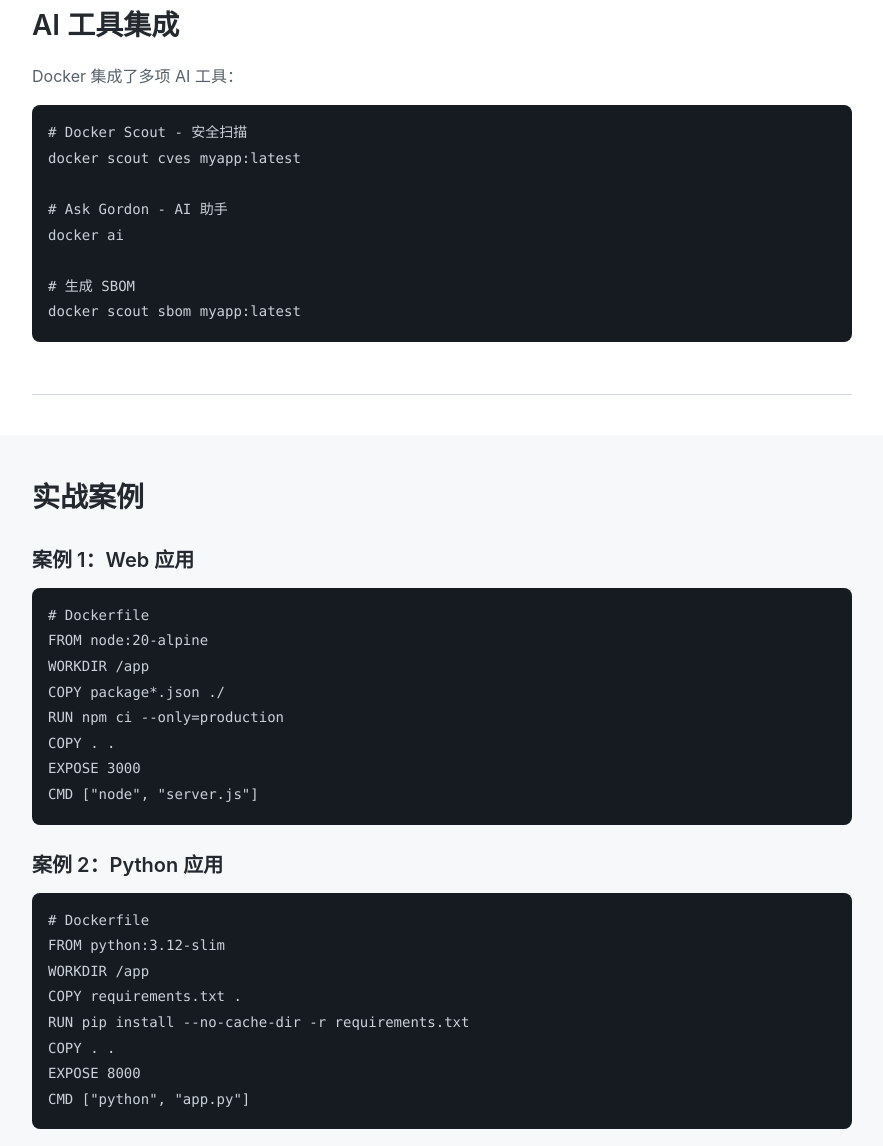
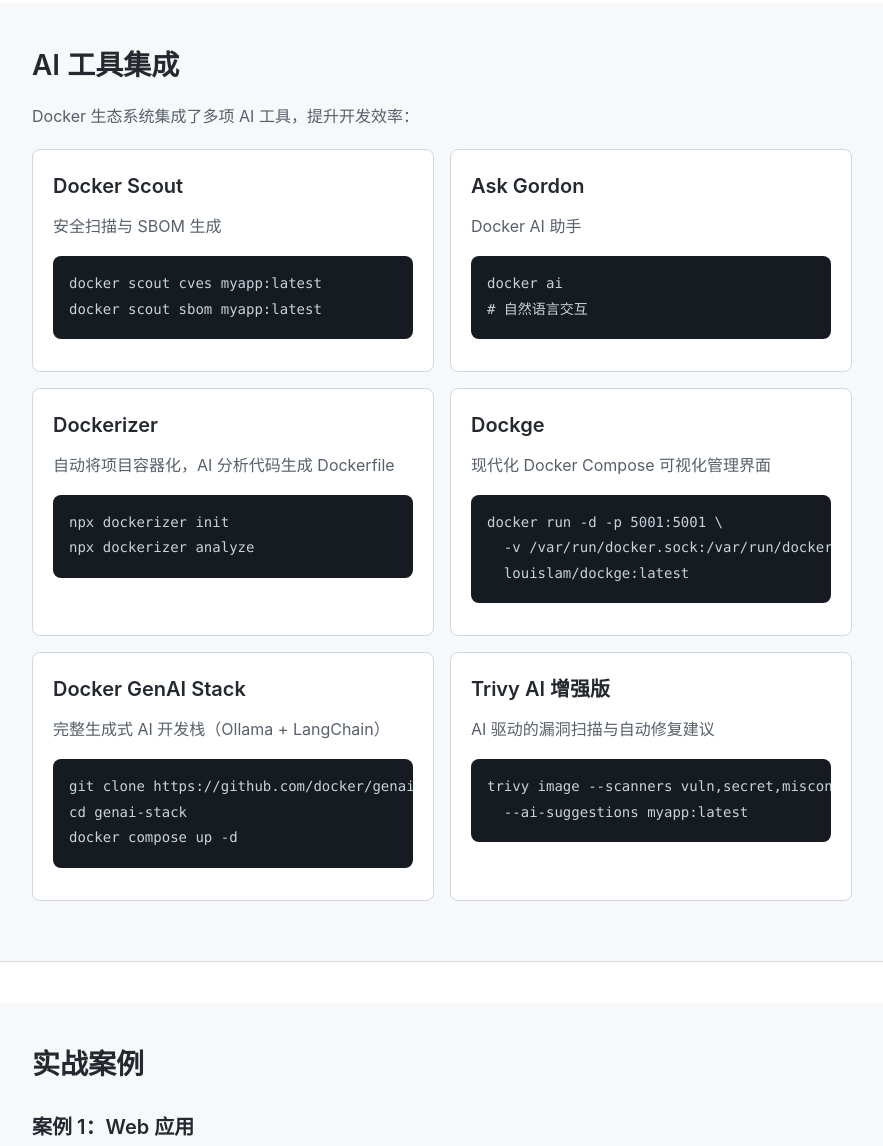
Before and after one commit to you2love/docker, a plain HTML site: page index.html in a window 1280 px wide. Shown: the part 8760-9906 px from the top of the page, without its empty margins (248-1131 px from the left). Drawn offline with Linux system fonts and the light colour scheme.

Commit message:
feat: 更新 AI 工具展示

```diff
--- a/index.html
+++ b/index.html
@@ -428,17 +428,50 @@ FROM gcr.io/distroless/static</code></pre>
         </section>
 
         <!-- AI 工具 -->
-        <section id="ai-tools" class="section">
+        <section id="ai-tools" class="section section-gray">
             <h2>AI 工具集成</h2>
-            <p>Docker 集成了多项 AI 工具：</p>
-            <pre><code># Docker Scout - 安全扫描
-docker scout cves myapp:latest
+            <p>Docker 生态系统集成了多项 AI 工具，提升开发效率：</p>
 
-# Ask Gordon - AI 助手
-docker ai
-
-# 生成 SBOM
+            <div class="grid">
+                <div class="card">
+                    <h3>Docker Scout</h3>
+                    <p>安全扫描与 SBOM 生成</p>
+                    <pre><code>docker scout cves myapp:latest
 docker scout sbom myapp:latest</code></pre>
+                </div>
+                <div class="card">
+                    <h3>Ask Gordon</h3>
+                    <p>Docker AI 助手</p>
+                    <pre><code>docker ai
+# 自然语言交互</code></pre>
+                </div>
+                <div class="card">
+                    <h3>Dockerizer</h3>
+                    <p>自动将项目容器化，AI 分析代码生成 Dockerfile</p>
+                    <pre><code>npx dockerizer init
+npx dockerizer analyze</code></pre>
+                </div>
+                <div class="card">
+                    <h3>Dockge</h3>
+                    <p>现代化 Docker Compose 可视化管理界面</p>
+                    <pre><code>docker run -d -p 5001:5001 \
+  -v /var/run/docker.sock:/var/run/docker.sock \
+  louislam/dockge:latest</code></pre>
+                </div>
+                <div class="card">
+                    <h3>Docker GenAI Stack</h3>
+                    <p>完整生成式 AI 开发栈（Ollama + LangChain）</p>
+                    <pre><code>git clone https://github.com/docker/genai-stack
+cd genai-stack
+docker compose up -d</code></pre>
+                </div>
+                <div class="card">
+                    <h3>Trivy AI 增强版</h3>
+                    <p>AI 驱动的漏洞扫描与自动修复建议</p>
+                    <pre><code>trivy image --scanners vuln,secret,misconfig \
+  --ai-suggestions myapp:latest</code></pre>
+                </div>
+            </div>
         </section>
 
         <!-- 实战 -->
```
